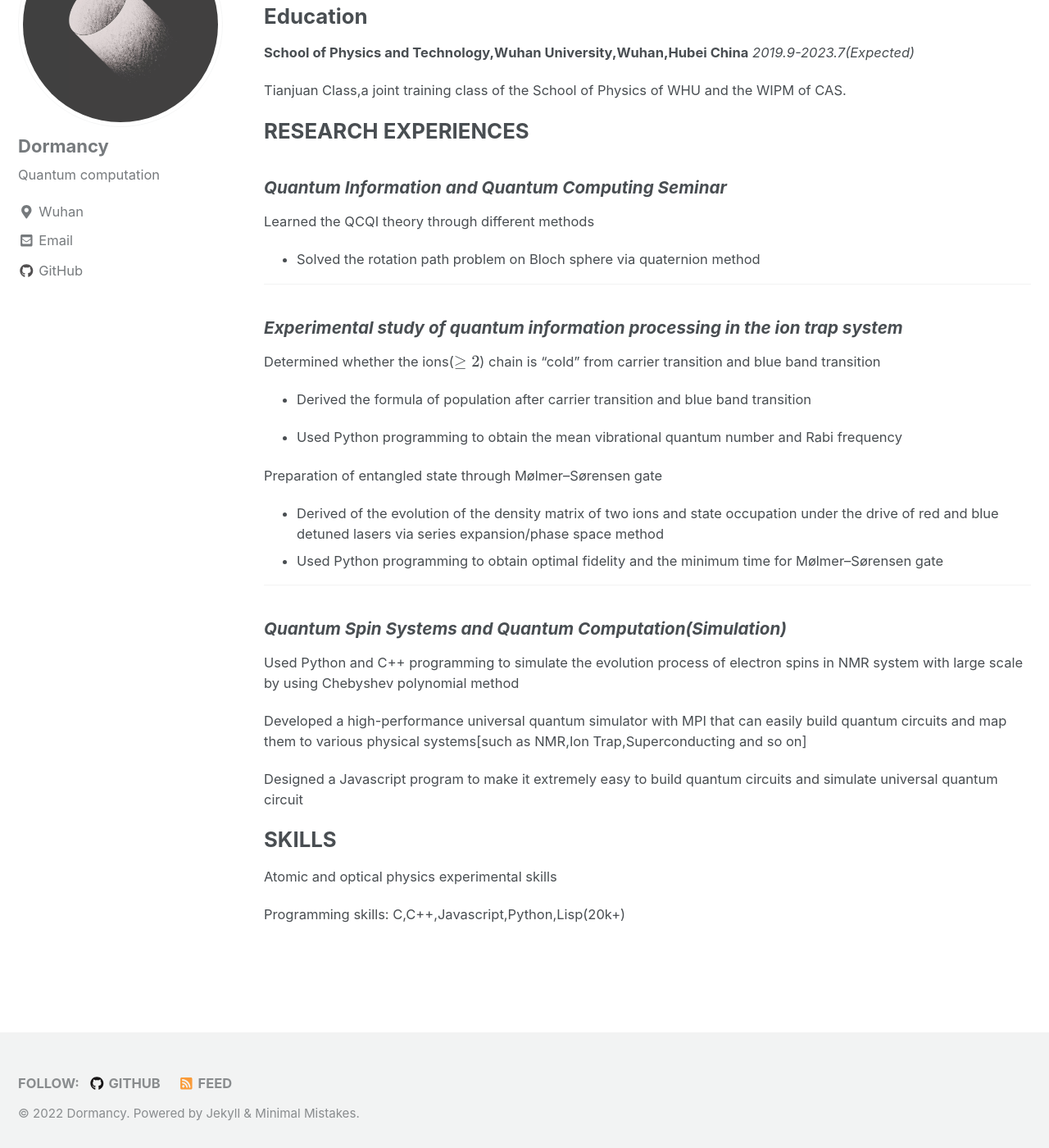
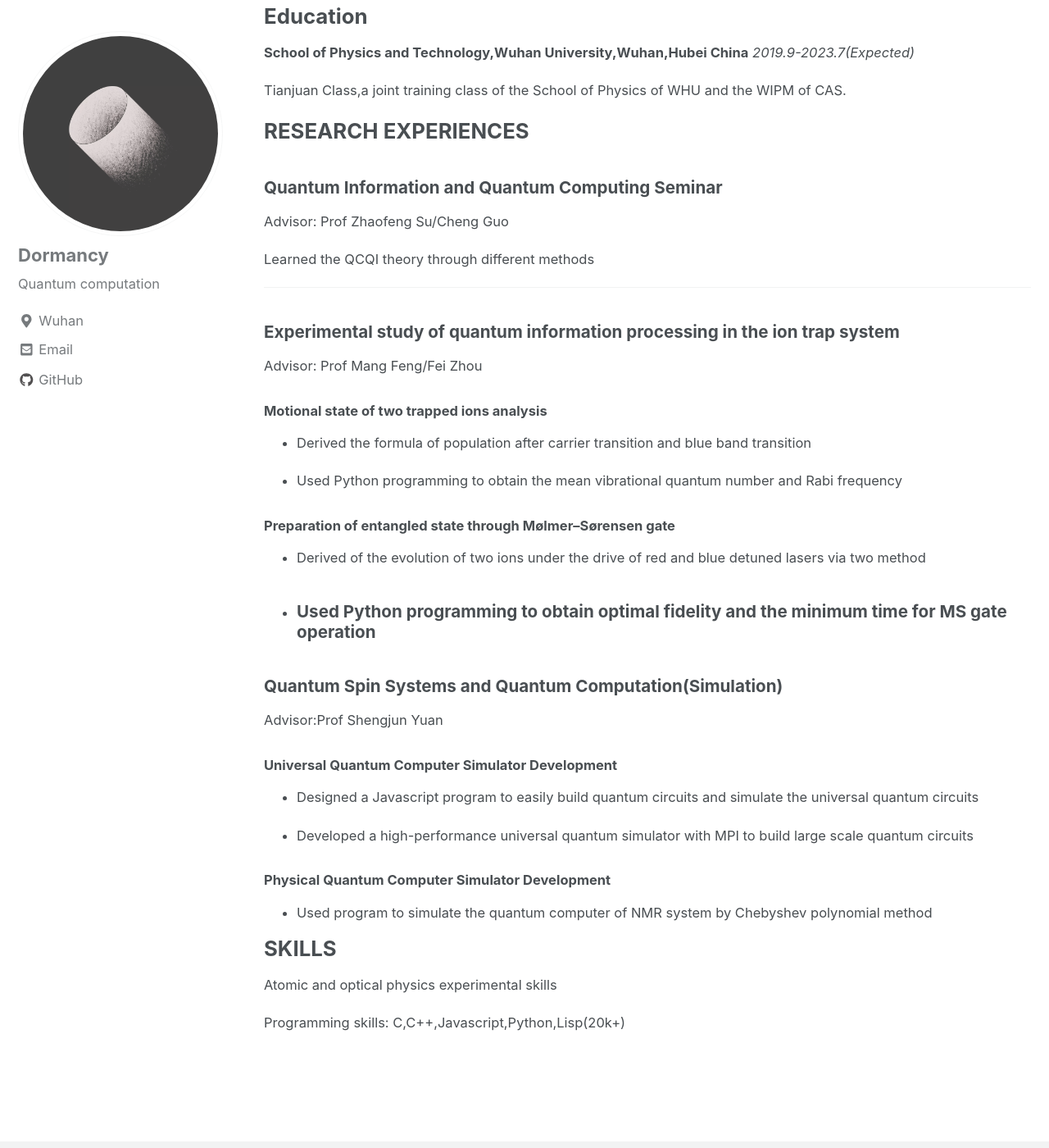
Before and after one commit to ElonDormancy/Homepage, a Jekyll site: the page built from _pages/cv.md, in a window 1280 px wide and 1400 px high, scrolled down 279 px. Shown: the whole window at 82% size. Built offline with Jekyll 4.4.1, drawn with Linux system fonts in a browser that asks for light colours; nearby versions of some CDN libraries; formulas are drawn with MathJax 3.

Commit message:
Change the layout

```diff
--- a/_pages/cv.md
+++ b/_pages/cv.md
@@ -28,38 +28,48 @@ Email:[dormant@whu.edu.cn](mailto:dormant@whu.edu.cn)
 
 Tianjuan Class,a joint training class of the School of Physics of WHU and the WIPM of CAS.
 
-# **RESEARCH EXPERIENCES**
+# RESEARCH EXPERIENCES
 
-## *Quantum Information and Quantum Computing Seminar*
+## Quantum Information and Quantum Computing Seminar
+
+Advisor: Prof Zhaofeng Su/Cheng Guo
 
 Learned the QCQI theory through different methods
 
-+ Solved the rotation path problem on Bloch sphere via quaternion method
 
 ---
 
-## *Experimental study of quantum information processing in the ion trap system*
+## Experimental study of quantum information processing in the ion trap system
 
-Determined whether the ions($\ge2$) chain is "cold" from carrier transition and blue band transition
+Advisor: Prof Mang Feng/Fei Zhou
+
+### Motional state of two trapped ions analysis
 
 + Derived the formula of population after carrier transition and blue band transition
 
 + Used Python programming to obtain the mean vibrational quantum number and Rabi frequency
 
-Preparation of entangled state through Mølmer–Sørensen gate
+### Preparation of entangled state through Mølmer–Sørensen gate
 
-+ Derived of the evolution of the density matrix of two ions and state occupation under the drive of red and blue detuned lasers via series expansion/phase space method
-+ Used Python programming to obtain optimal fidelity and the minimum time for Mølmer–Sørensen gate
++ Derived of the evolution of two ions under the drive of red and blue detuned lasers via two method
 
++ Used Python programming to obtain optimal fidelity and the minimum time for MS gate operation
 ---
 
-## *Quantum Spin Systems and Quantum Computation(Simulation)*
+## Quantum Spin Systems and Quantum Computation(Simulation)
 
-Used Python and C++ programming to simulate the evolution process of electron spins in NMR system with large scale by using Chebyshev polynomial method
+Advisor:Prof Shengjun Yuan
 
-Developed a high-performance universal quantum simulator with MPI that can easily build quantum circuits and map them to various physical systems[such as NMR,Ion Trap,Superconducting and so on]
+### Universal Quantum Computer Simulator Development
 
-Designed a Javascript program to make it extremely easy to build quantum circuits and simulate universal quantum circuit
++ Designed a Javascript program to easily build quantum circuits and simulate the universal quantum circuits
+
++ Developed a high-performance universal quantum simulator with MPI to build large scale quantum circuits
+
+
+### Physical Quantum Computer Simulator Development
+
++ Used program to simulate the quantum computer of NMR system by Chebyshev polynomial method
 
 # SKILLS
 
```
Also changed, not shown: _pages/publications.md (+0 -192 lines), _publications/iontrap.md (+2 -1 lines), _publications/qcqi.md (added, +130 -0 lines), _publications/uqcs.md (+4 -2 lines), _publications/wave_sim.md (added, +73 -0 lines).
